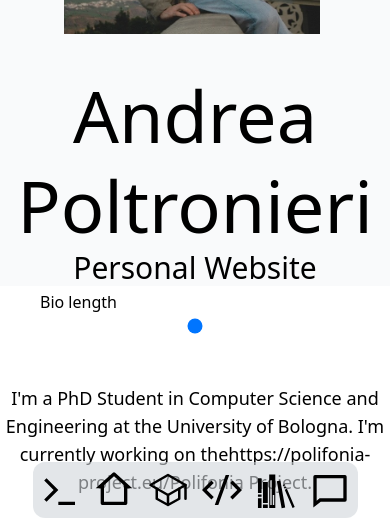
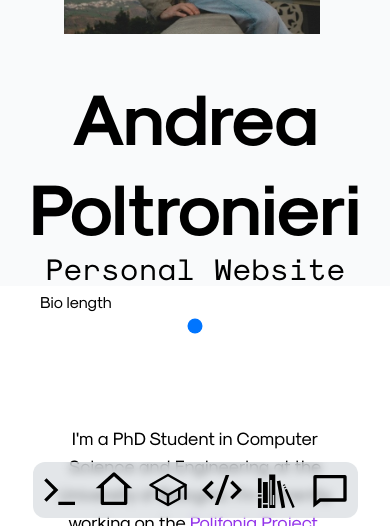
Before and after one commit to andreamust/my-website, a Next.js app: page /home in a window 390 px wide. Shown: the part 318-844 px from the top of the page. Built offline with nearby package versions, Linux system fonts and the light colour scheme.

Commit message:
updated home screen

```diff
--- a/components/page-components/home/home-bio-content.js
+++ b/components/page-components/home/home-bio-content.js
@@ -1,41 +1,47 @@
+import Link from 'next/link';
+
 const bios = {
-  0: <p>I'm a human being</p>,
-  1: <p>I'm a PhD Student in Computer Science and Engineering</p>,
+  0: <p className="font-modernMono">I'm a human being</p>,
+  1: (
+    <p className="font-modern">
+      I'm a PhD Student in Computer Science and Engineering
+    </p>
+  ),
   2: (
-    <p>
+    <p className="font-modern">
       I'm a PhD Student in Computer Science and Engineering at the University of
-      Bologna. I'm currently working on the{'https://polifonia-project.eu/'}
-      <a href="" target={'_blank'}>
-        Polifonia Project
-      </a>
+      Bologna. I'm currently working on the{' '}
+      <Link href="https://polifonia-project.eu/">
+        <a target={'_blank'}>Polifonia Project</a>
+      </Link>
       .
     </p>
   ),
   3: (
-    <p>
+    <p className="font-modern">
       I'm a PhD Student in Computer Science and Engineering at the University of
-      Bologna. I'm currently working on the
-      <a href={'https://polifonia-project.eu/'} target={'_blank'}>
-        Polifonia Project
-      </a>
+      Bologna. I'm currently working on the{' '}
+      <Link href="https://polifonia-project.eu/">
+        <a target={'_blank'}>Polifonia Project</a>
+      </Link>
       . I'm also part of the{' '}
-      <a href={'https://polifonia-project.eu/'} target={'_blank'}>
-        Semantic Web Laboratory (STLab)
-      </a>{' '}
+      <Link href="http://stlab.istc.cnr.it/stlab/">
+        <a target={'_blank'}>Semantic Web Laboratory (STLab)</a>
+      </Link>{' '}
       of the Italian National Council for Research (CNR)
     </p>
   ),
   4: (
-    <p>
+    <p className="font-modern">
       I'm a PhD Student in Computer Science and Engineering at the University of
-      Bologna. I'm currently working on the
-      <a href={'https://polifonia-project.eu/'} target={'_blank'}>
-        Polifonia Project
-      </a>
+      Bologna. I'm currently working on the{' '}
+      <Link href="https://polifonia-project.eu/">
+        <a target={'_blank'}>Polifonia Project</a>
+      </Link>
       . I'm also part of the{' '}
-      <a href={'https://polifonia-project.eu/'} target={'_blank'}>
-        Semantic Web Laboratory (STLab)
-      </a>{' '}
+      <Link href="http://stlab.istc.cnr.it/stlab/">
+        <a target={'_blank'}>Semantic Web Laboratory (STLab)</a>
+      </Link>{' '}
       of the Italian National Council for Research (CNR). My main reasearch
       interest is about Music Information Retrieval (MIR) and Computational
       Musicology.
--- a/components/page-components/home/home-bio.js
+++ b/components/page-components/home/home-bio.js
@@ -7,13 +7,14 @@ function HomeBio(props) {
   return (
     <Fragment>
       <div className="relative pt-1 md:col-start-4 md:col-end-10 md:row-start-4 md:row-end-5 justify-center p-10 md:p-0">
-        <label htmlFor="customRange1" className="form-label">
+        <label htmlFor="customRange1" className="form-label font-modern">
           Bio length
         </label>
         <input
           type="range"
-          className="form-range appearance-none w-full h-6 p-0 bg-transparent focus:outline-none focus:ring-0 focus:shadow-none bg-gray-700 rounded-lg"
+          className="form-range appearance-none w-full h-6 bg-transparent focus:outline-none focus:ring-0 focus:shadow-none bg-gray-700 rounded-lg p-3"
           id="customRange1"
+          cursor="pointer"
           min={0}
           max={4}
           defaultValue={2}
@@ -21,7 +22,7 @@ function HomeBio(props) {
         />
       </div>
       <div className=" md:col-start-4 md:col-end-10 md:row-start-5 md:row-end-6 justify-center pb-20">
-        <p className=" text-center text-lg">{bios[rangeval]}</p>
+        <div className="p-10 text-center text-lg">{bios[rangeval]}</div>
       </div>
     </Fragment>
   );
--- a/components/page-components/home/home-hero.js
+++ b/components/page-components/home/home-hero.js
@@ -15,10 +15,12 @@ function HomeHero(props) {
         </div>
       </div>
       <div className="flex flex-col justify-center align-middle items-center md:col-start-6 md:col-end-11 md:row-start-2 md:row-end-4">
-        <h1 className=" font-modern text-7xl leading-tight text-center ml-9 mr-9 md:ml-0 md:mr-0">
+        <h1 className=" font-modernBold text-7xl leading-tight text-center ml-9 mr-9 md:ml-0 md:mr-0">
           Andrea Poltronieri
         </h1>
-        <h2 className="text-3xl text-center">Personal Website</h2>
+        <h2 className="text-3xl text-center font-modernMono">
+          Personal Website
+        </h2>
       </div>
     </div>
   );
--- a/components/ui/navbar/navbar.js
+++ b/components/ui/navbar/navbar.js
@@ -39,7 +39,7 @@ function Navbar(props) {
     >
       <ul
         className={
-          'bg-gray-300/[0.6] dark:bg-gray-500/[0.6] justify-around items-center rounded-xl h-full w-full ' +
+          'bg-gray-300/[0.6] dark:bg-gray-500/[0.6] justify-around items-center rounded-xl h-full w-full backdrop-blur-sm ' +
           (props.position === 'bottom' ? 'flex flex-row' : 'flex flex-col')
         }
       >
--- a/styles/globals.css
+++ b/styles/globals.css
@@ -4,8 +4,16 @@
 
 @layer components {
   @font-face {
+    font-family: 'modernist-bold';
+    src: url('../public/fonts/Sk-Modernist/Sk-Modernist-Bold.otf');
+  }
+  @font-face {
     font-family: 'modernist';
     src: url('../public/fonts/Sk-Modernist/Sk-Modernist-Regular.otf');
+  }
+  @font-face {
+    font-family: 'modernist-mono';
+    src: url('../public/fonts/Sk-Modernist/Sk-Modernist-Mono.otf');
   }
   #__next {
     @apply grid h-screen grid-rows-5 grid-cols-12 m-0 p-0 border-0;
@@ -16,4 +24,7 @@
   main {
     @apply h-screen w-screen pt-12 md:pt-9;
   }
+  a {
+    @apply underline text-purple-600 hover:text-purple-800 visited:text-green-600;
+  }
 }
--- a/tailwind.config.js
+++ b/tailwind.config.js
@@ -5,10 +5,16 @@ module.exports = {
     './components/**/*.{js,ts,jsx,tsx}',
   ],
   theme: {
-    extend: {},
+    extend: {
+      backdropBlur: {
+        xs: '2px',
+      },
+      fontFamily: {
+        modern: ['modernist', 'sans-serif'],
+        modernBold: ['modernist-bold', 'sans-serif'],
+        modernMono: ['modernist-mono', 'sans-serif'],
+      },
+    },
   },
   plugins: [],
-  fontFamily: {
-    modern: ['modernist', 'sans-serif'],
-  },
 };
```
